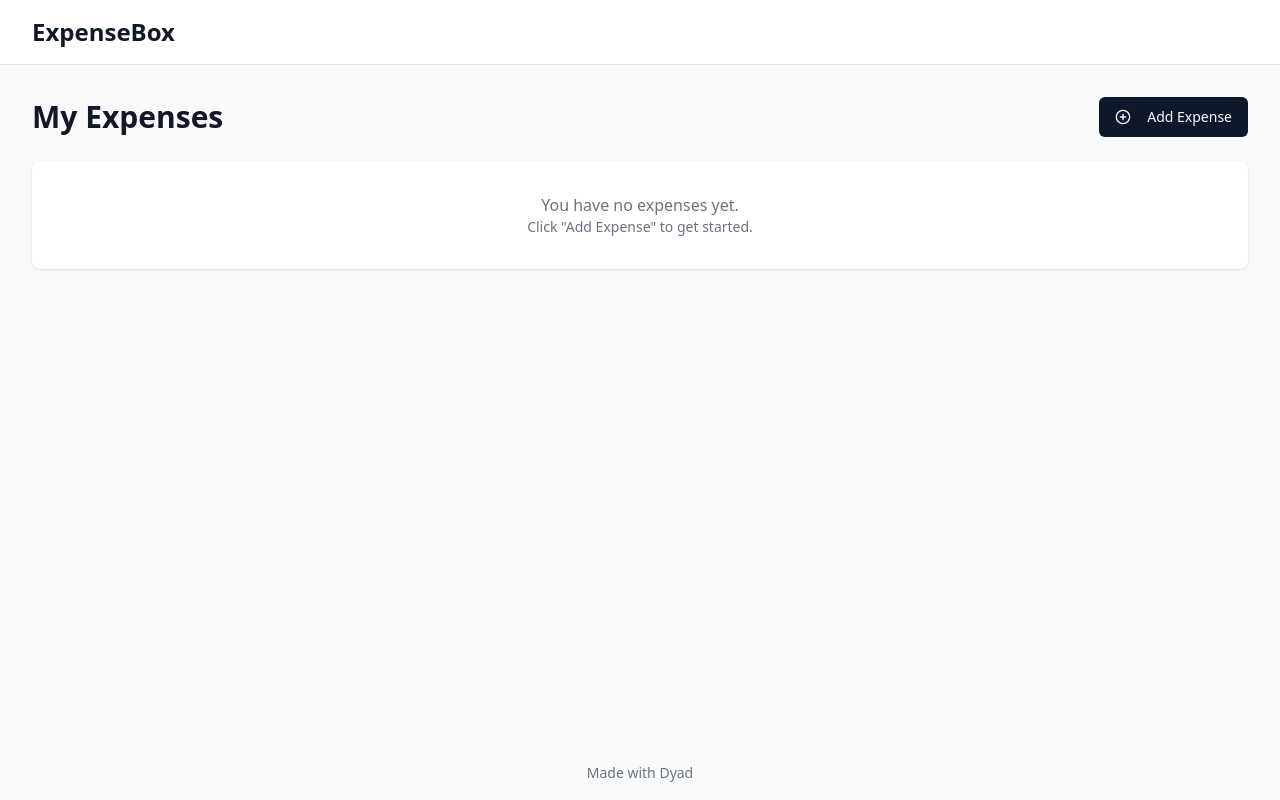
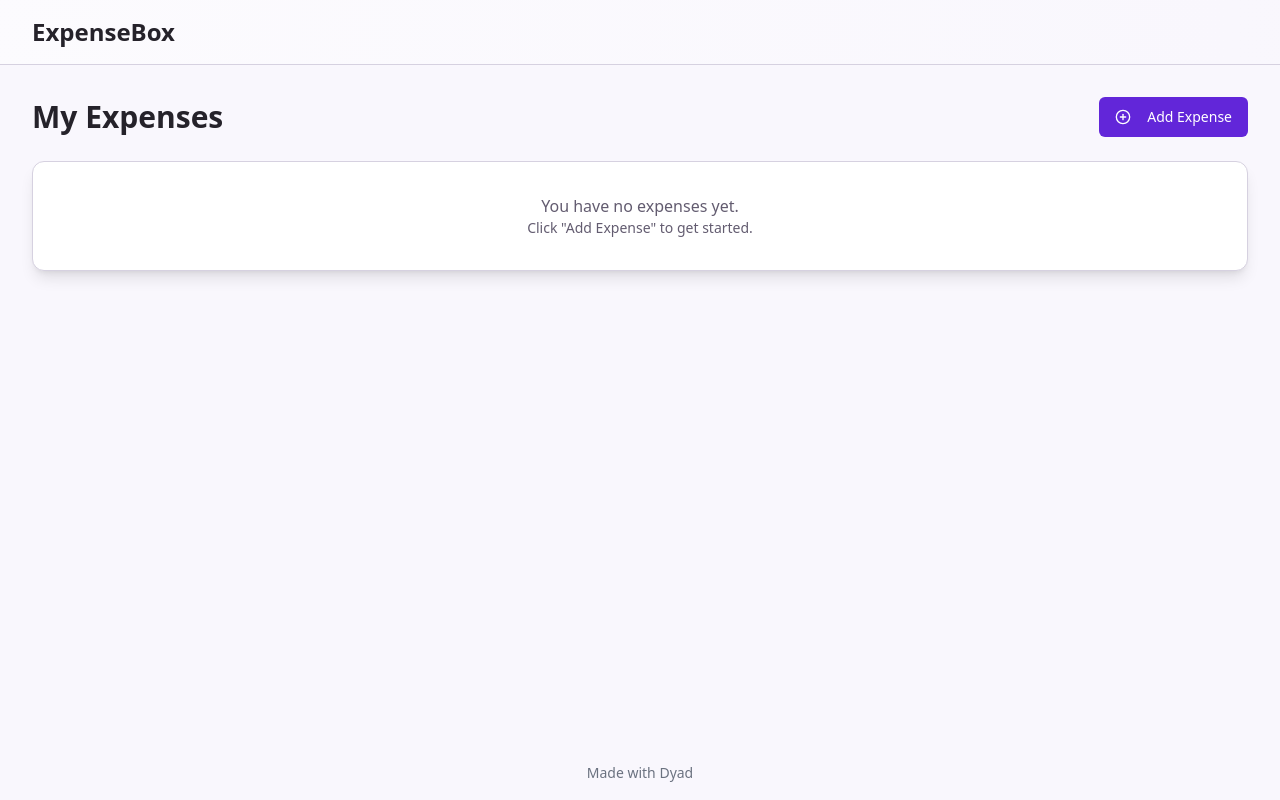
Before and after one commit to SANGAVI-P/expense-system, a React (Vite) app: page / in a window 1280 px wide. Built offline with nearby package versions, Linux system fonts and the light colour scheme.

Commit message:
[dyad] wrote 3 file(s)

```diff
--- a/src/components/Header.tsx
+++ b/src/components/Header.tsx
@@ -2,11 +2,11 @@ import React from 'react';
 
 const Header = () => {
   return (
-    <header className="bg-white border-b">
+    <header className="bg-card border-b border-border bg-gradient-to-r from-background/50 to-background/100">
       <div className="container mx-auto px-4 sm:px-6 lg:px-8">
         <div className="flex items-center justify-between h-16">
           <div className="flex items-center">
-            <h1 className="text-2xl font-bold text-gray-900">ExpenseBox</h1>
+            <h1 className="text-2xl font-bold text-foreground">ExpenseBox</h1>
           </div>
         </div>
       </div>
--- a/src/globals.css
+++ b/src/globals.css
@@ -4,89 +4,87 @@
 
 @layer base {
   :root {
-    --background: 0 0% 100%;
-    --foreground: 222.2 84% 4.9%;
+    /* VelvetVault Light Theme (Purple Tones) */
+    --background: 260 60% 98%; /* Very light purple background */
+    --foreground: 260 10% 15%; /* Deep purple text */
 
     --card: 0 0% 100%;
-    --card-foreground: 222.2 84% 4.9%;
+    --card-foreground: 260 10% 15%;
 
     --popover: 0 0% 100%;
-    --popover-foreground: 222.2 84% 4.9%;
+    --popover-foreground: 260 10% 15%;
 
-    --primary: 222.2 47.4% 11.2%;
-    --primary-foreground: 210 40% 98%;
+    --primary: 260 70% 50%; /* Rich Purple */
+    --primary-foreground: 0 0% 100%; /* White */
 
-    --secondary: 210 40% 96.1%;
-    --secondary-foreground: 222.2 47.4% 11.2%;
+    --secondary: 260 30% 90%; /* Light Purple Accent */
+    --secondary-foreground: 260 10% 15%;
 
-    --muted: 210 40% 96.1%;
-    --muted-foreground: 215.4 16.3% 46.9%;
+    --muted: 260 30% 90%;
+    --muted-foreground: 260 10% 40%;
 
-    --accent: 210 40% 96.1%;
-    --accent-foreground: 222.2 47.4% 11.2%;
+    --accent: 260 30% 90%;
+    --accent-foreground: 260 10% 15%;
 
-    --destructive: 0 84.2% 60.2%;
+    --destructive: 0 84.2% 60.2%; /* Red (standard) */
     --destructive-foreground: 210 40% 98%;
 
-    --border: 214.3 31.8% 91.4%;
-    --input: 214.3 31.8% 91.4%;
-    --ring: 222.2 84% 4.9%;
+    --border: 260 20% 85%;
+    --input: 260 20% 85%;
+    --ring: 260 70% 50%;
 
     --radius: 0.5rem;
 
-    --sidebar-background: 0 0% 98%;
-
-    --sidebar-foreground: 240 5.3% 26.1%;
-
-    --sidebar-primary: 240 5.9% 10%;
-
-    --sidebar-primary-foreground: 0 0% 98%;
-
-    --sidebar-accent: 240 4.8% 95.9%;
-
-    --sidebar-accent-foreground: 240 5.9% 10%;
-
-    --sidebar-border: 220 13% 91%;
-
-    --sidebar-ring: 217.2 91.2% 59.8%;
+    /* Sidebar colors (adjusting to match purple theme) */
+    --sidebar-background: 260 30% 95%;
+    --sidebar-foreground: 260 10% 20%;
+    --sidebar-primary: 260 70% 40%;
+    --sidebar-primary-foreground: 0 0% 100%;
+    --sidebar-accent: 260 30% 90%;
+    --sidebar-accent-foreground: 260 10% 20%;
+    --sidebar-border: 260 20% 85%;
+    --sidebar-ring: 260 70% 50%;
   }
 
   .dark {
-    --background: 222.2 84% 4.9%;
-    --foreground: 210 40% 98%;
+    /* VelvetVault Dark Theme (Deep Purple/Indigo) */
+    --background: 240 10% 10%; /* Very dark indigo background */
+    --foreground: 260 20% 90%; /* Light text */
 
-    --card: 222.2 84% 4.9%;
-    --card-foreground: 210 40% 98%;
+    --card: 240 10% 10%;
+    --card-foreground: 260 20% 90%;
 
-    --popover: 222.2 84% 4.9%;
-    --popover-foreground: 210 40% 98%;
+    --popover: 240 10% 10%;
+    --popover-foreground: 260 20% 90%;
 
-    --primary: 210 40% 98%;
-    --primary-foreground: 222.2 47.4% 11.2%;
+    --primary: 260 70% 60%; /* Vibrant Purple */
+    --primary-foreground: 240 10% 10%; /* Dark text on primary */
 
-    --secondary: 217.2 32.6% 17.5%;
-    --secondary-foreground: 210 40% 98%;
+    --secondary: 240 10% 15%; /* Darker accent */
+    --secondary-foreground: 260 20% 90%;
 
-    --muted: 217.2 32.6% 17.5%;
-    --muted-foreground: 215 20.2% 65.1%;
+    --muted: 240 10% 15%;
+    --muted-foreground: 260 10% 60%;
 
-    --accent: 217.2 32.6% 17.5%;
-    --accent-foreground: 210 40% 98%;
+    --accent: 240 10% 15%;
+    --accent-foreground: 260 20% 90%;
 
     --destructive: 0 62.8% 30.6%;
     --destructive-foreground: 210 40% 98%;
 
-    --border: 217.2 32.6% 17.5%;
-    --input: 217.2 32.6% 17.5%;
-    --ring: 212.7 26.8% 83.9%;
-    --sidebar-background: 240 5.9% 10%;
-    --sidebar-foreground: 240 4.8% 95.9%;
-    --sidebar-primary: 224.3 76.3% 48%;
-    --sidebar-primary-foreground: 0 0% 100%;
-    --sidebar-accent: 240 3.7% 15.9%;
-    --sidebar-accent-foreground: 240 4.8% 95.9%;
-    --sidebar-border: 240 3.7% 15.9%;
-    --sidebar-ring: 217.2 91.2% 59.8%;
+    --border: 240 10% 15%;
+    --input: 240 10% 15%;
+    --ring: 260 70% 60%;
+
+    /* Sidebar colors (adjusting to match dark purple theme) */
+    --sidebar-background: 240 10% 5%;
+    --sidebar-foreground: 260 20% 95%;
+    --sidebar-primary: 260 70% 60%;
+    --sidebar-primary-foreground: 240 10% 5%;
+    --sidebar-accent: 240 10% 15%;
+    --sidebar-accent-foreground: 260 20% 95%;
+    --sidebar-border: 240 10% 15%;
+    --sidebar-ring: 260 70% 60%;
   }
 }
 
--- a/src/pages/Index.tsx
+++ b/src/pages/Index.tsx
@@ -5,18 +5,18 @@ import { PlusCircle } from "lucide-react";
 
 const Index = () => {
   return (
-    <div className="min-h-screen bg-gray-50 flex flex-col">
+    <div className="min-h-screen flex flex-col">
       <Header />
       <main className="flex-grow container mx-auto px-4 sm:px-6 lg:px-8 py-8">
         <div className="flex items-center justify-between mb-6">
-          <h2 className="text-3xl font-bold text-gray-900">My Expenses</h2>
+          <h2 className="text-3xl font-bold text-foreground">My Expenses</h2>
           <Button>
             <PlusCircle className="mr-2 h-4 w-4" />
             Add Expense
           </Button>
         </div>
-        <div className="bg-white shadow rounded-lg">
-          <div className="p-8 text-center text-gray-500">
+        <div className="bg-card shadow-lg rounded-xl border border-border">
+          <div className="p-8 text-center text-muted-foreground">
             <p>You have no expenses yet.</p>
             <p className="text-sm">Click "Add Expense" to get started.</p>
           </div>
```
